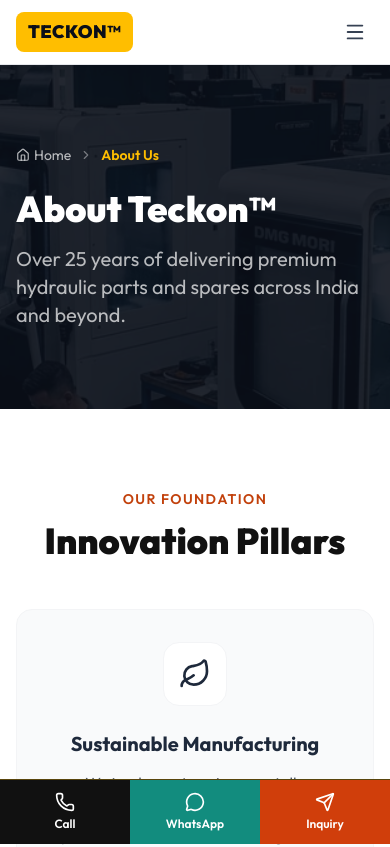
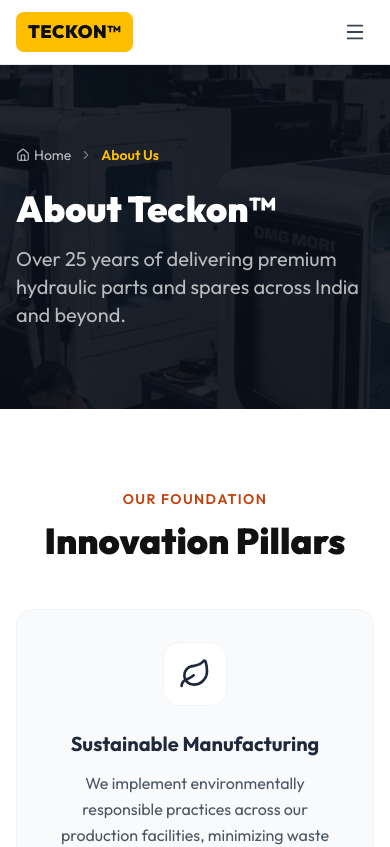
Before and after one commit to DishenMakwana/teckon, a Next.js app: page /about in a window 390 px wide. Shown: the top 847 px of the page. Built offline with nearby package versions, Linux system fonts and the light colour scheme.

Commit message:
refactor: remove MobileStickyBar component and adjust body padding

```diff
--- a/src/app/layout.tsx
+++ b/src/app/layout.tsx
@@ -4,7 +4,6 @@
 import Navbar from "@/components/layout/Navbar";
 import Footer from "@/components/layout/Footer";
 import QuickAccessRail from "@/components/layout/QuickAccessRail";
-import MobileStickyBar from "@/components/layout/MobileStickyBar";
 import BackToTop from "@/components/ui/BackToTop";
 import Preloader from "@/components/layout/Preloader";
 import Script from "next/script";
@@ -175,7 +174,7 @@
           }}
         />
       </head>
-      <body className="font-sans bg-white text-gray-900 antialiased pb-16 md:pb-0">
+      <body className="font-sans bg-white text-gray-900 antialiased">
         <Preloader />
 
         {/* Google Tag (gtag.js) */}
@@ -204,7 +203,7 @@
         <main className="min-h-screen overflow-x-hidden">{children}</main>
         <Footer />
         <QuickAccessRail />
-        <MobileStickyBar />
+        {/* <MobileStickyBar /> */}
         <BackToTop />
         <Suspense fallback={null}>
           <SpeedInsights />
```
